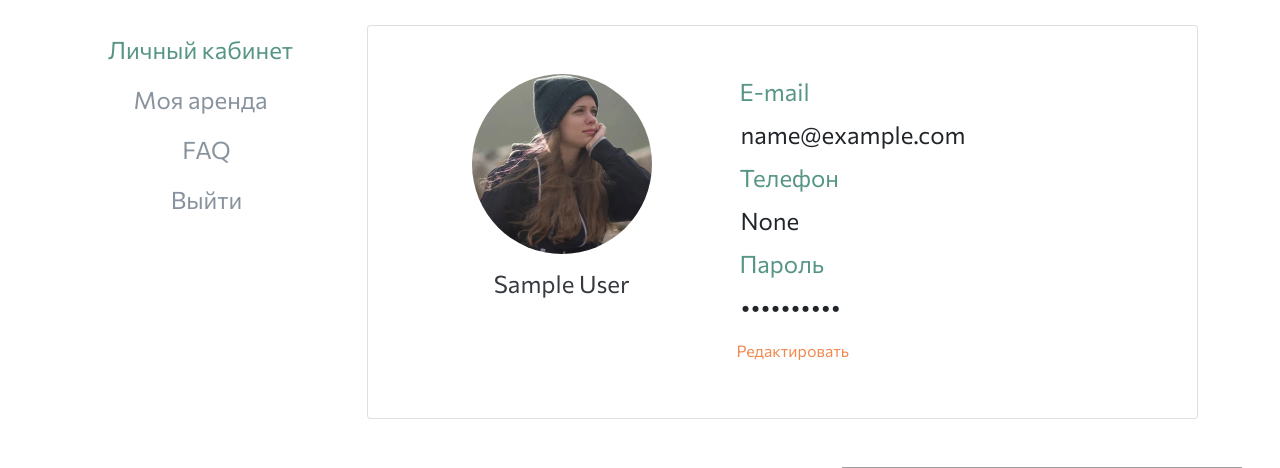
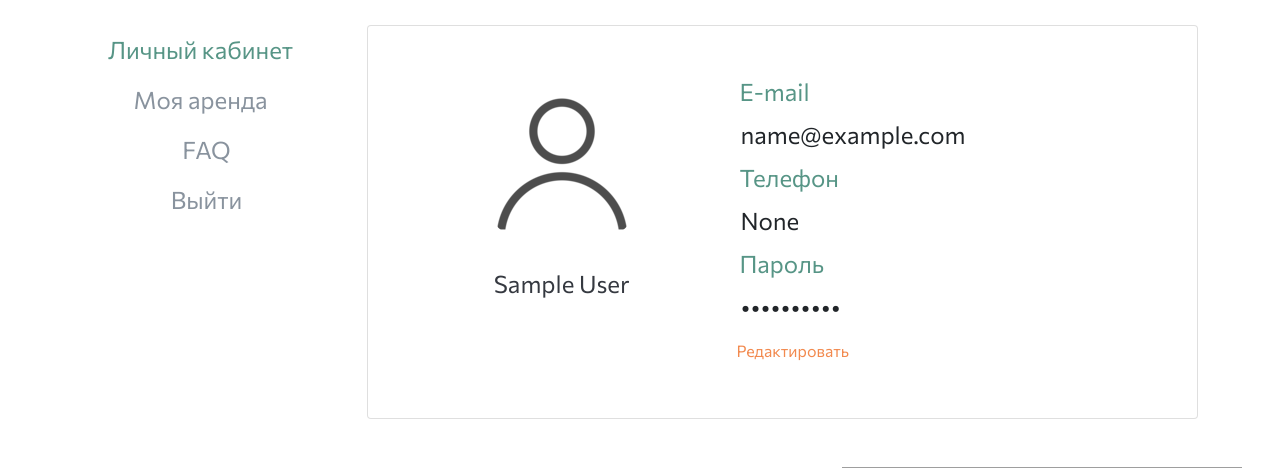
Before and after one commit to gennadis/self-storage, a Django app: page /rent in a window 1280 px wide. Shown: the part 137-605 px from the top of the page. Run offline with Django 4.2, Linux system fonts and the light colour scheme; the visitor is signed in with stand-in values (Sample User, id 1); grey boxes are pictures that could not be loaded.

Commit message:
Display default user image on `profile` page

```diff
--- a/templates/my-rent.html
+++ b/templates/my-rent.html
@@ -38,7 +38,7 @@
 					<div class="tab-pane fade show active" id="LK" role="tabpanel" aria-labelledby="LK-tab">
 						<div class="row">
 							<div class="col-12 col-sm-5 d-flex flex-column align-items-center">
-								<img src="{% static 'img/image10.png' %}" class="rounded-pill mb-3" alt="">
+								<img src="{% static 'img/user.png' %}" class="rounded-pill mb-3" alt="">
 								<h4>{{ user.first_name}} {{ user.last_name }}</h4>
 							</div>
 							<div class="col-12 col-sm-7 d-flex flex-column">
```
Also changed, not shown: static/img/user.png (added).
